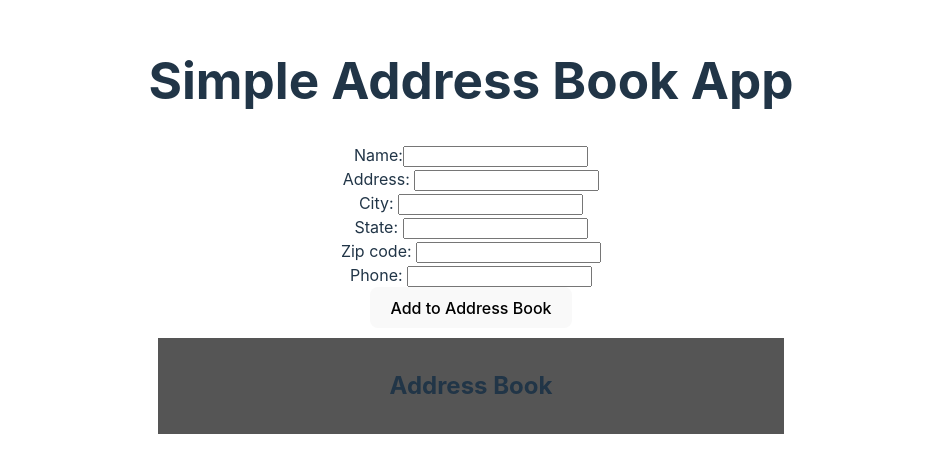
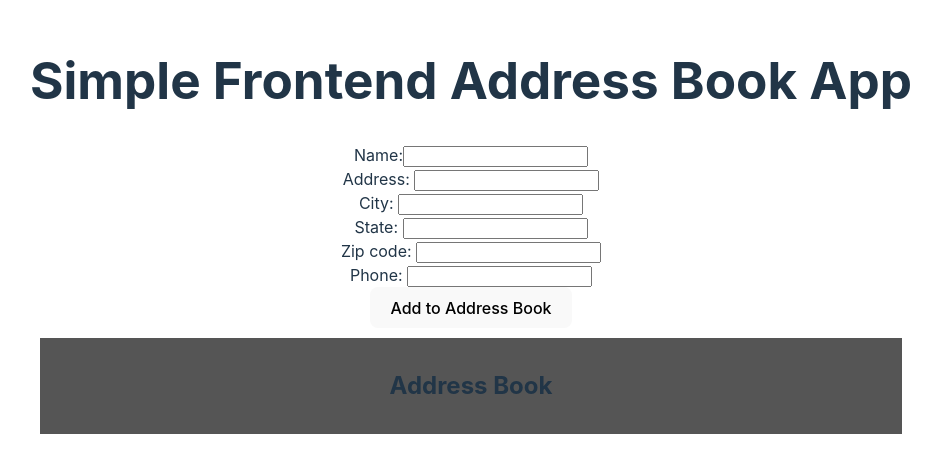
Before and after one commit to Asazay/simpleaddress, a React (Vite) app: page / in a window 1280 px wide. Shown: the part 169-642 px from the top of the page, without its empty margins (169-1110 px from the left). Built offline with nearby package versions, Linux system fonts and the light colour scheme.

Commit message:
Edited app title

```diff
--- a/src/App.jsx
+++ b/src/App.jsx
@@ -50,7 +50,7 @@ function App() {
 
     return (
         <>
-            <h1>Simple Address Book App</h1>
+            <h1>Simple Frontend Address Book App</h1>
             <div>
                 <div>
                     <label>
```
